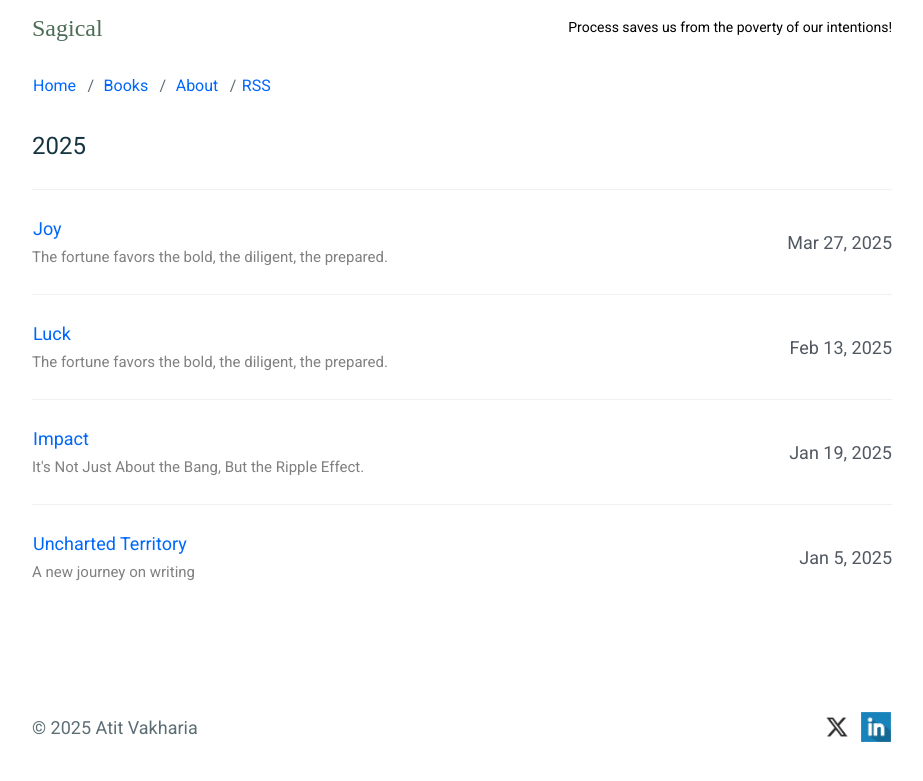
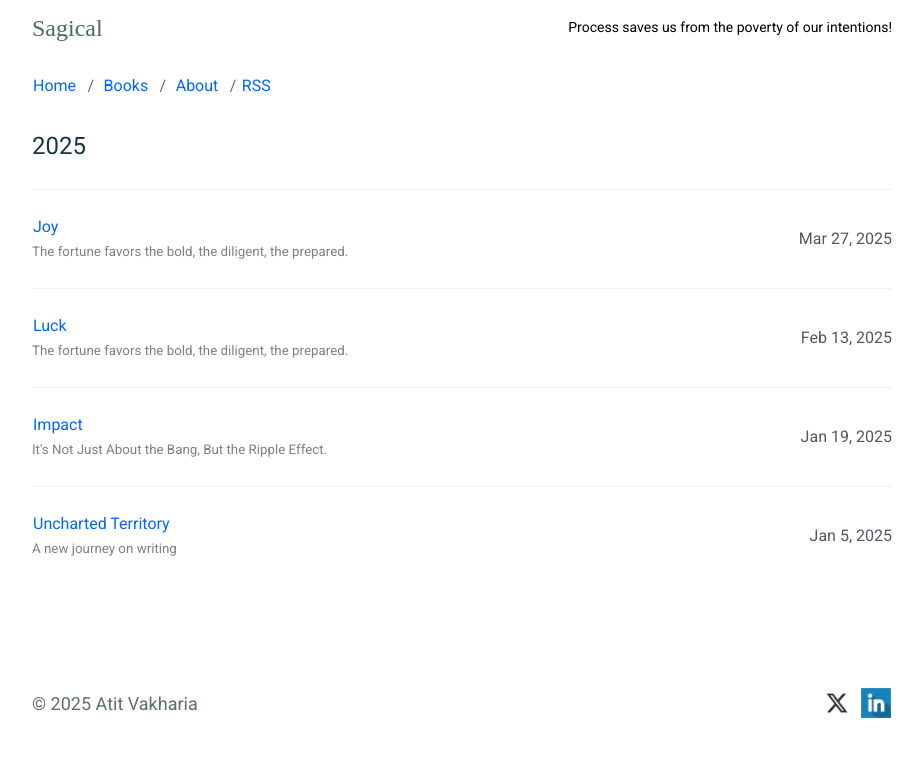
Before and after one commit to mkchoi212/paper-jekyll-theme, a Jekyll site: the page built from index.html, in a window 1280 px wide. Shown: the top 781 px of the page, without its empty margins (178-1101 px from the left). Built offline with Jekyll 4.4.1, drawn with Linux system fonts in a browser that asks for light colours.

Commit message:
Update _archives.scss

```diff
--- a/_sass/components/_archives.scss
+++ b/_sass/components/_archives.scss
@@ -40,10 +40,12 @@
 
     h3 {
         @include fs--body;
+        font-size: 16px;
     }
 
     p {
         @include fs--body;
         color: #515862;
+        font-size: 16px;
     }
 }
```
